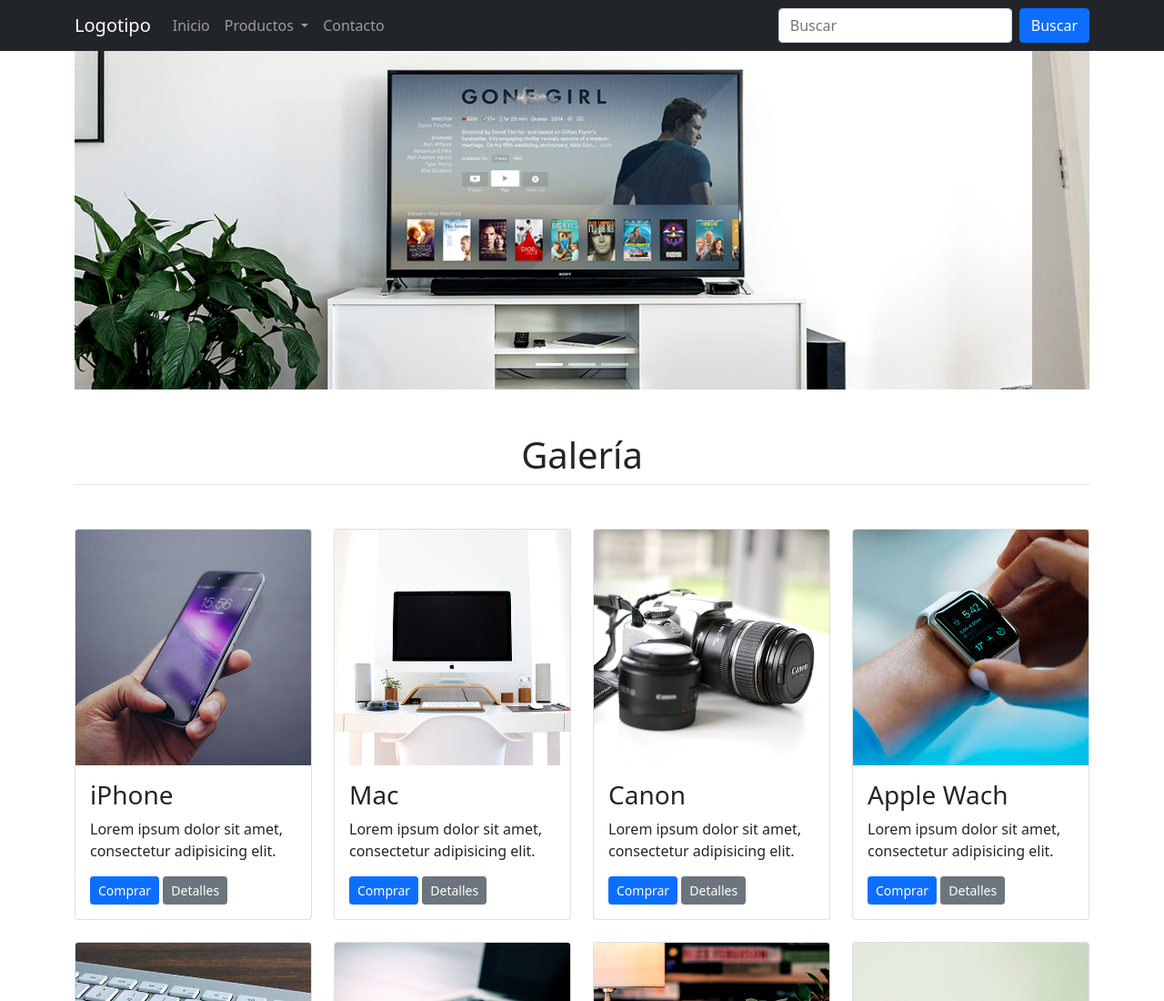
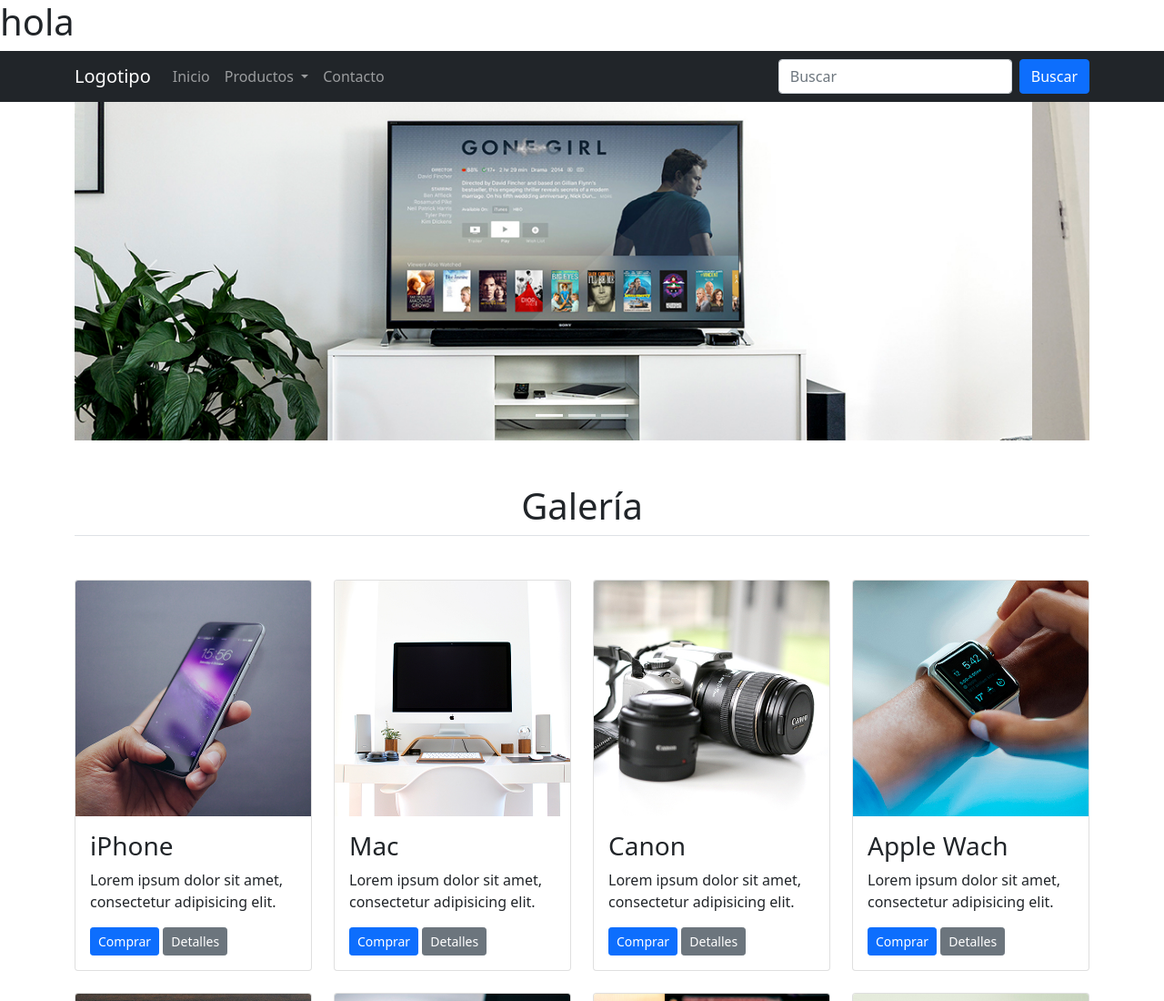
Before and after one commit to GabrielVilla10/prueba, a plain HTML site: page index.html in a window 1280 px wide. Shown: the top 1100 px of the page at 91% size. Drawn offline with Linux system fonts and the light colour scheme.

Commit message:
add probe div

```diff
--- a/index.html
+++ b/index.html
@@ -8,6 +8,11 @@
 	<link rel="stylesheet" href="css/bootstrap.min.css">
 </head>
 <body>
+	<div class="ronald">
+		<h1>hola</h1>
+	</div>
+	<!-- Coment probe -->
+
 	<header>
 		<nav class="navbar navbar-expand-lg navbar-dark bg-dark">
 			<div class="container">
```
